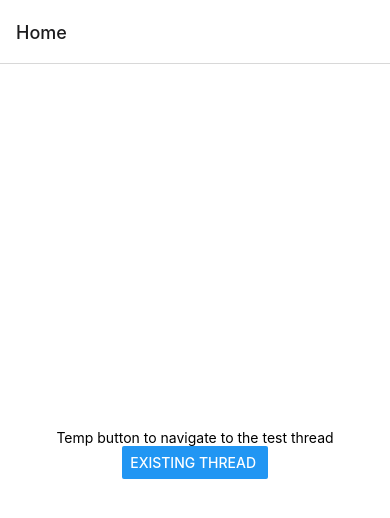
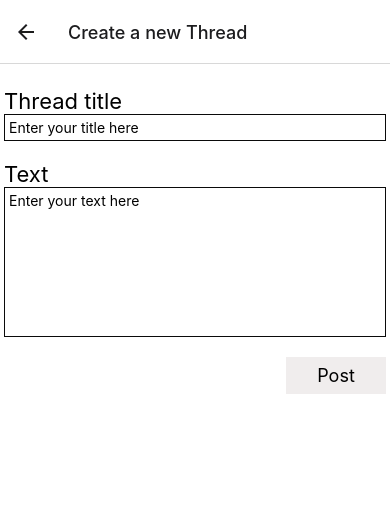
Before and after one commit to pav3w0w/Mobiilikehitysprojekti_Ry4, a React Native app: screen /NewThread in a window 390 px wide. Shown: the top 518 px of the page. Built offline with nearby package versions, Linux system fonts and the light colour scheme.

Commit message:
Added a screen to create new threads

```diff
--- a/App.js
+++ b/App.js
@@ -4,6 +4,7 @@ import Comments from './components/Comments'
 
 import Thread from './screens/Thread'
 import Home from './screens/Home'
+import NewThread from './screens/NewThread';
 
 const Stack = createNativeStackNavigator();
 
@@ -18,10 +19,14 @@ export default function App() {
         <Stack.Screen
           name='Thread'
           component={Thread}
-        /* options={{
-            title: 'Thread',
-            headerTitle: 'Thread',
-          }}*/
+        />
+        <Stack.Screen
+          name='NewThread'
+          component={NewThread}
+          options={{
+            title: 'NewThread',
+            headerTitle: 'Create a new Thread',
+          }}
         />
       </Stack.Navigator>
     </NavigationContainer>
--- a/screens/Home.js
+++ b/screens/Home.js
@@ -8,6 +8,9 @@ export default function Home(props) {
       <Text>Temp button to navigate to the test thread</Text>
       <Button title='Existing thread '/*<- space needed to render the button correctly on 1Plus- phones */
         onPress={() => props.navigation.navigate('Thread')}/>
+      <Text style={styles.btnSpacer}></Text>
+      <Button title='Create a thread '/*<- space needed to render the button correctly on 1Plus- phones */
+        onPress={() => props.navigation.navigate('NewThread')}/>
     </View>
   )
 }
@@ -19,4 +22,7 @@ const styles = StyleSheet.create({
     alignItems: 'center',
     justifyContent: 'center',
   },
+  btnSpacer: {
+    marginTop: 10
+  }
 });
--- /dev/null
+++ b/screens/NewThread.js
@@ -0,0 +1,70 @@
+import { StyleSheet, Text, TextInput, View, Pressable } from 'react-native'
+import React, { useState } from 'react'
+
+export default function NewThread() {
+  const [title, setTitle] = useState("")
+  const [threadText, setThreadText] = useState("")
+
+
+  const Post = () => {
+    console.log("Post button pressed")
+    console.log("title: " + title + " text: " + threadText)
+  }
+
+
+
+  return (
+    <View style={styles.container}>
+      <Text style={styles.title}>Thread title</Text>
+      <TextInput
+        style={styles.titleinput}
+        placeholder='Enter your title here'
+        onChangeText={text => setTitle(text)}
+      />
+      <Text style={styles.title}>Text</Text>
+      <TextInput
+        multiline={true}
+        style={styles.tinput}
+        placeholder='Enter your text here'
+        onChangeText={text => setThreadText(text)}
+      />
+      <Pressable style={styles.postButton} onPress={Post}>
+        <Text style={styles.postText}>Post</Text>
+      </Pressable>
+    </View>
+  )
+}
+
+const styles = StyleSheet.create({
+  container: {
+    flex: 1,
+    backgroundColor: '#fff',
+    padding: 4,
+  },
+  titleinput: {
+    borderWidth: 1,
+    borderColor: '#0A0A0A',
+    padding: 4,
+  },
+  tinput: {
+    borderWidth: 1,
+    borderColor: '#0A0A0A',
+    padding: 4,
+    height: 150,
+  },
+  title: {
+    fontSize: 22,
+    marginTop: 20,
+  },
+  postButton: {
+    backgroundColor: '#F0EDED',
+    width: 100,
+    alignSelf: 'flex-end',
+    marginTop: 20,
+  },
+  postText: {
+    fontSize: 18,
+    padding: 8,
+    textAlign: 'center',
+  },
+})
```
